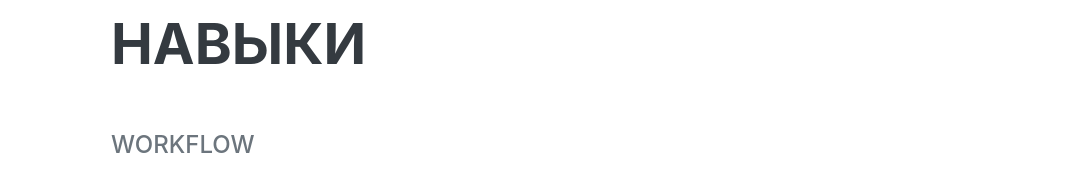
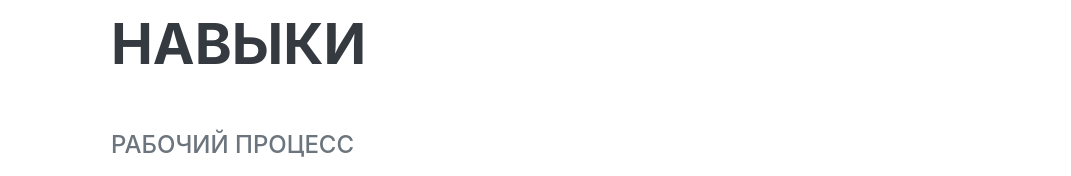
Before and after one commit to zhivotovaiv24-hue/resume, a plain HTML site: page index.html in a window 1280 px wide. Shown: the part 2660-2836 px from the top of the page, without its empty margins (209-1280 px from the left). Drawn offline with nearby package versions, Linux system fonts and the light colour scheme; a web font is replaced by a local one.

Commit message:
Update index.html

```diff
--- a/index.html
+++ b/index.html
@@ -136,7 +136,7 @@
                         <li class="list-inline-item"><i class="fab fa-npm"></i></li>
                    -->
                     </ul>
-                    <div class="subheading mb-3">Workflow</div>
+                    <div class="subheading mb-3">Рабочий процесс</div>
                     <ul class="fa-ul mb-0">
                         <li>
                             <span class="fa-li"><i class="fas fa-check"></i></span>
```
